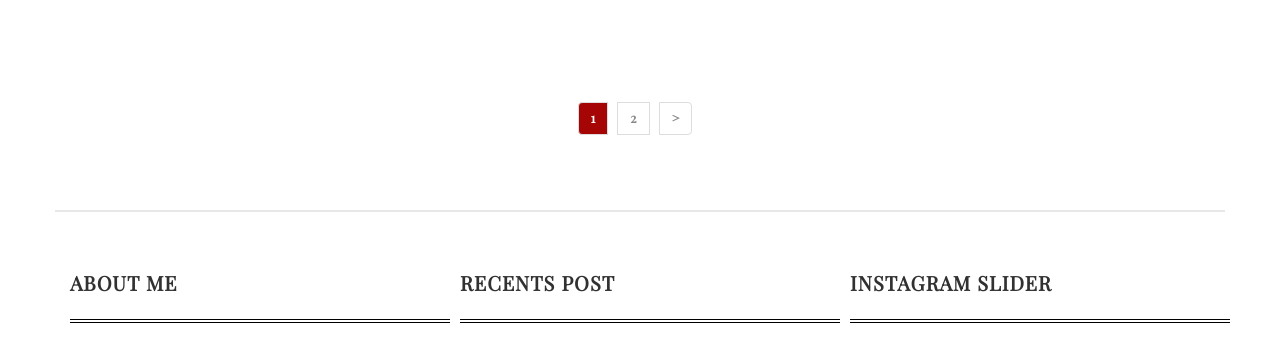
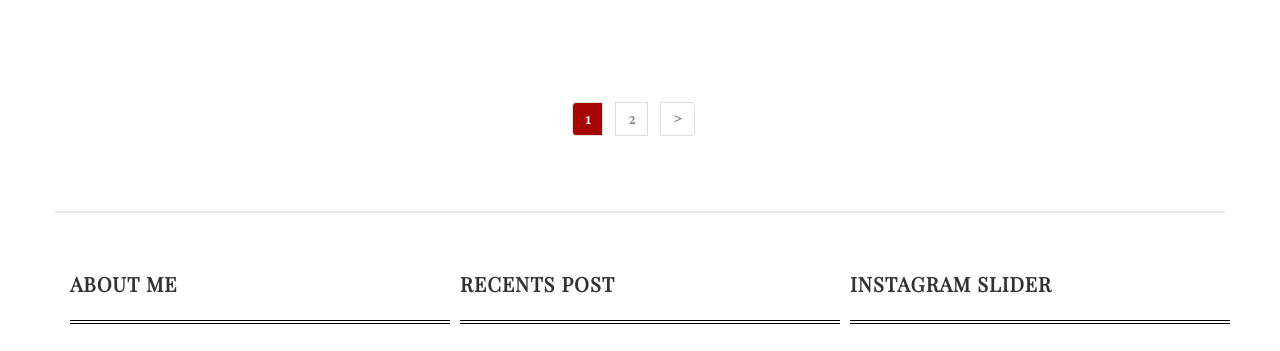
Before and after one commit to FM35/depot-challenge3bis, a plain HTML site: page index.html in a window 1280 px wide. Shown: the part 4158-4509 px from the top of the page. Drawn offline with nearby package versions, Linux system fonts and the light colour scheme.

Commit message:
modif font-size dans la pagination

```diff
--- a/assets/CSS/style.css
+++ b/assets/CSS/style.css
@@ -262,13 +262,13 @@ h4 {
   text-align:center;
 }
 .pagination a{
-   margin-right:10px;
+   margin-right:13px;
 
 }
 .pagination li a{
     color: #888;
      font-family : "Playfair Display",serif;
-     font-size: 13px;
+     font-size: 14px;
 
     vertical-align: baseline
     letter-spacing: 1px;
```
